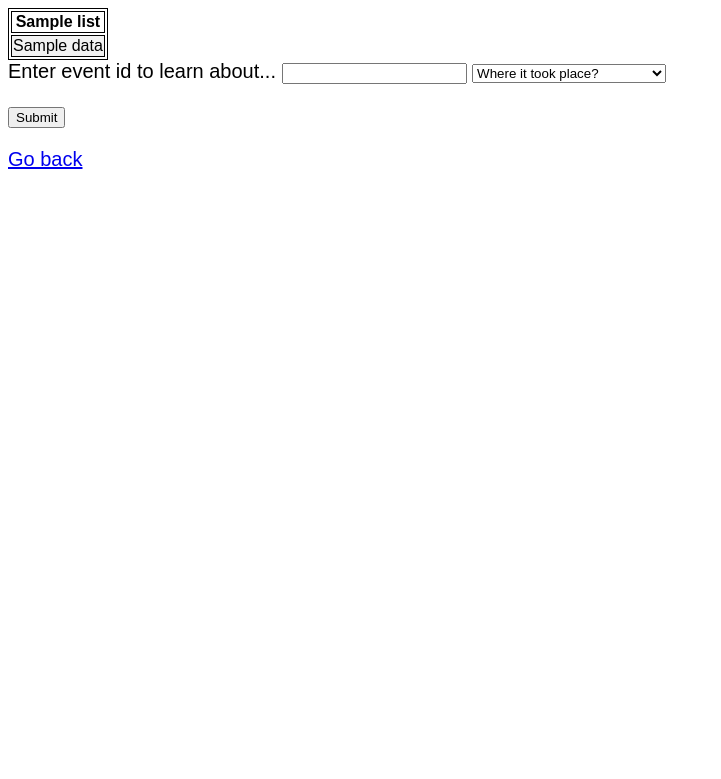
After one commit to dsendik/global_terror_db, a Flask app: template templates/nyc.html in a window 1280 px wide. The commit adds this page. Shown: the top 779 px of the page, without its empty margins (0-721 px from the left). Run offline with Flask 2, Linux system fonts and the light colour scheme; the template is opened without the code that fills it: most values are stand-ins (such as "Sample title", 1, 10 or a date in 2020); parts of the project's set-up code (start-up, migrations or seed data) failed here and were passed over.

Commit message:
added nyc link

```diff
--- a/server3.py
+++ b/server3.py
@@ -221,6 +221,20 @@ def nine_eleven():
 
   return render_template("nine_eleven.html", **context)
 
+@app.route('/nyc', methods=['POST', 'GET'])
+def nyc():
+  cursor = g.conn.execute(" SELECT DISTINCT ON (incident.event_id) incident.event_id, location.city, incident.latitude, incident.longitude, suicide_attack, num_killed, num_injured, name, affiliation, groupname, motive, summary FROM incident JOIN located_in ON incident.event_id = located_in.event_id JOIN attacked ON incident.event_id = attacked.event_id JOIN location ON located_in.latitude = location.latitude AND located_in.longitude = location.longitude INNER JOIN targets ON targets.targ_id = attacked.targ_id INNER JOIN perpetrators ON perpetrators.perp_id = attacked.perp_id WHERE location.city = 'New York City' ORDER BY incident.event_id ")
+  l = []
+  l = ['event date', 'Latitude', 'Longitude', 'Suicide attack', 'Deaths', 'Injuries', 'Target', 'Target Affiliation', 'Terrorist Group', 'Terrorist motive', 'Summary']
+
+  events = []
+  for result in cursor:
+    events.append(result)
+  cursor.close()
+  context = dict(data = events, lists = l)
+
+  return render_template("nyc.html", **context)
+
 @app.route('/okc', methods=['POST', 'GET'])
 def okc():
   cursor = g.conn.execute(" select DISTINCT ON (incident.event_id) incident.event_id, suicide_attack, num_killed, num_injured, groupname, dmg_amt, dmg_details, name, affiliation, summary from incident INNER JOIN caused_damage_to ON caused_damage_to.event_id = incident.event_id INNER JOIN property ON caused_damage_to.prop_id = property.prop_id INNER JOIN located_in ON incident.event_id = located_in.event_id INNER JOIN attacked ON incident.event_id = attacked.event_id INNER JOIN location ON located_in.latitude = location.latitude INNER JOIN targets ON targets.targ_id = attacked.targ_id INNER JOIN perpetrators ON perpetrators.perp_id = attacked.perp_id WHERE incident.event_id LIKE '19950419%%' and num_killed = 168 ORDER BY incident.event_id ")
--- a/templates/index.html
+++ b/templates/index.html
@@ -44,6 +44,7 @@
   <h1>Notorious attacks
 <h6><a href="nine_eleven">9/11 Attacks</a></h6>
 <h6><a href="okc">Oklahoma City Bombing</a></h6>
+<h6><a href="nyc">All attacks in NYC</a></h6>
 
 </body>
 
--- /dev/null
+++ b/templates/nyc.html
@@ -0,0 +1,54 @@
+<html>
+<head>
+</head>
+  <style>
+    body{
+      font-size: 15pt;
+      font-family: arial;
+    }
+        table, th, td {
+    border: 1px solid black;
+}
+tr:nth-child(even) {background-color: #f2f2f2}
+
+div.scrollable {
+    width: 100%;
+    height: 100%;
+    margin: 0;
+    padding: 0;
+    overflow: auto;
+}
+</div>
+  </style>
+
+<table>
+  <tr>
+{% for l in lists %}
+  <th>{{ l }}</th>
+{% endfor %}
+  </tr>
+
+{% for n in data %}
+  <tr>
+  {% for item in n %}
+  <td><div style="width:105%; max-height:170px; overflow:auto">{{ item }}</div></td>
+  {% endfor %}
+  </tr>
+{% endfor %}
+</table>
+<form method="POST" action="/lookup">
+Enter event id to learn about...
+  <input type="text" name="id">
+  <select name = "option">
+    <option value="location">Where it took place?</option>
+    <option value="weapons">What weapons did they use?</option>
+    <option value="govt">Government report</option>
+    <option value="relevance">Relevance to other events</option>
+    <option value="damage">Damage on properties</option>
+  </select>
+  <br><br>
+  <input type="submit">
+</form>
+<p><a href="/">Go back</a></p>
+
+</html>
```
Also changed, not shown: templates/okc.html (+13 -1 lines).
